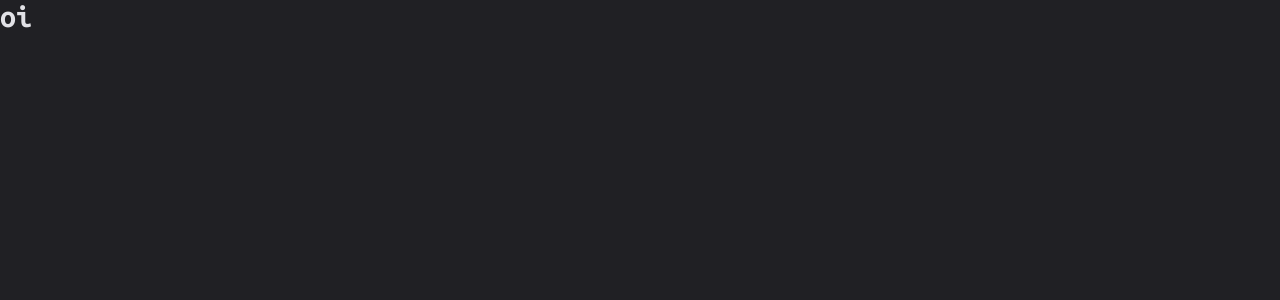
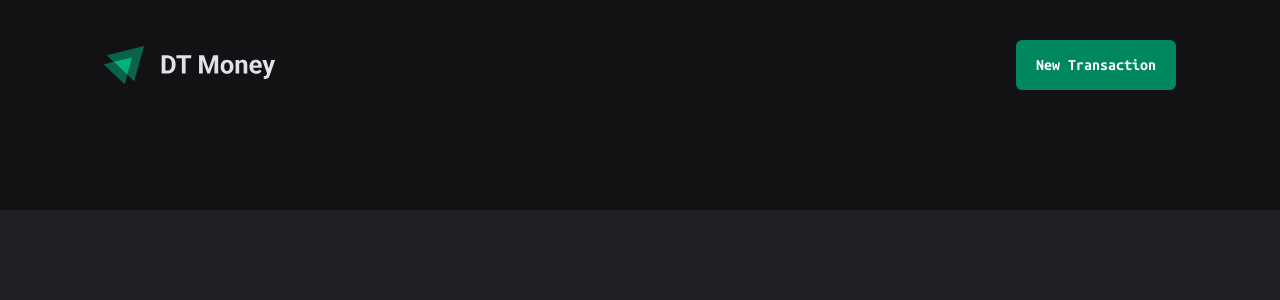
Before and after one commit to isadorabrito/dt-money, a React (Vite) app: page / in a window 1280 px wide. Shown: the top 300 px of the page. Built offline with nearby package versions, Linux system fonts and the light colour scheme.

Commit message:
feat: added header

```diff
--- a/package.json
+++ b/package.json
@@ -14,6 +14,7 @@
     "styled-components": "^5.3.6"
   },
   "devDependencies": {
+    "@types/node": "^18.11.18",
     "@types/react": "^18.0.26",
     "@types/react-dom": "^18.0.9",
     "@types/styled-components": "^5.1.26",
--- a/src/App.tsx
+++ b/src/App.tsx
@@ -1,12 +1,13 @@
 import { ThemeProvider } from "styled-components";
 import { defaultTheme } from "./styles/themes/default";
 import { GlobalStyle } from "./styles/global";
+import { Transactions } from "./pages/Transactions";
 
 export function App() {
   return (
     <ThemeProvider theme={defaultTheme}>
       <GlobalStyle />
-      <h1>oi</h1>
+      <Transactions />
     </ThemeProvider>
   );
 }
--- /dev/null
+++ b/src/components/Header/index.tsx
@@ -0,0 +1,14 @@
+import { HeaderContainer, HeaderContent, NewTransactionButton } from "./styles";
+
+import logoImg from "../../assets/logo.svg";
+
+export function Header() {
+  return (
+    <HeaderContainer>
+      <HeaderContent>
+        <img src={logoImg} alt="" />
+        <NewTransactionButton>New Transaction</NewTransactionButton>
+      </HeaderContent>
+    </HeaderContainer>
+  );
+}
--- /dev/null
+++ b/src/components/Header/styles.ts
@@ -0,0 +1,33 @@
+import styled from "styled-components";
+
+export const HeaderContainer = styled.header`
+  background: ${(props) => props.theme["gray-900"]};
+  padding: 2.5rem 0 7.5rem;
+`;
+
+export const HeaderContent = styled.div`
+  width: 100%;
+  max-width: 1120px;
+  margin: 0 auto;
+  padding: 0 1.5rem;
+
+  display: flex;
+  justify-content: space-between;
+  align-items: center;
+`;
+
+export const NewTransactionButton = styled.button`
+  height: 50px;
+  border: 0;
+  background: ${(props) => props.theme["green-500"]};
+  color: ${(props) => props.theme.white};
+  font-weight: bold;
+  padding: 0 1.25rem;
+  border-radius: 6px;
+  cursor: pointer;
+
+  &:hover {
+    background: ${(props) => props.theme["green-700"]};
+    transition: background-color 0.2s;
+  }
+`;
--- /dev/null
+++ b/src/pages/Transactions/index.tsx
@@ -0,0 +1,9 @@
+import { Header } from "../../components/Header";
+
+export function Transactions() {
+  return (
+    <div>
+      <Header />
+    </div>
+  );
+}
```
Also changed, not shown: src/assets/logo.svg (added), src/pages/Transactions/styles.ts (added), 1 other file (tests, documents, lock files or other folders).
